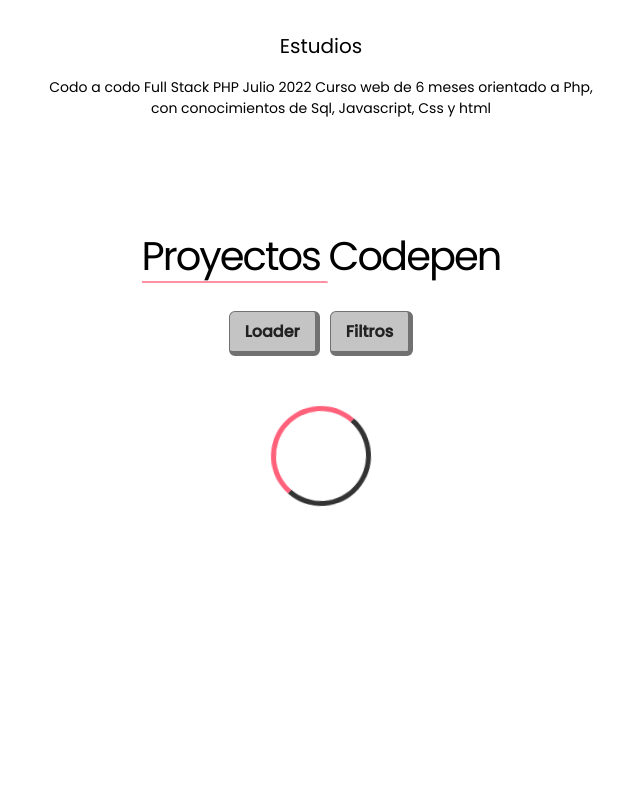
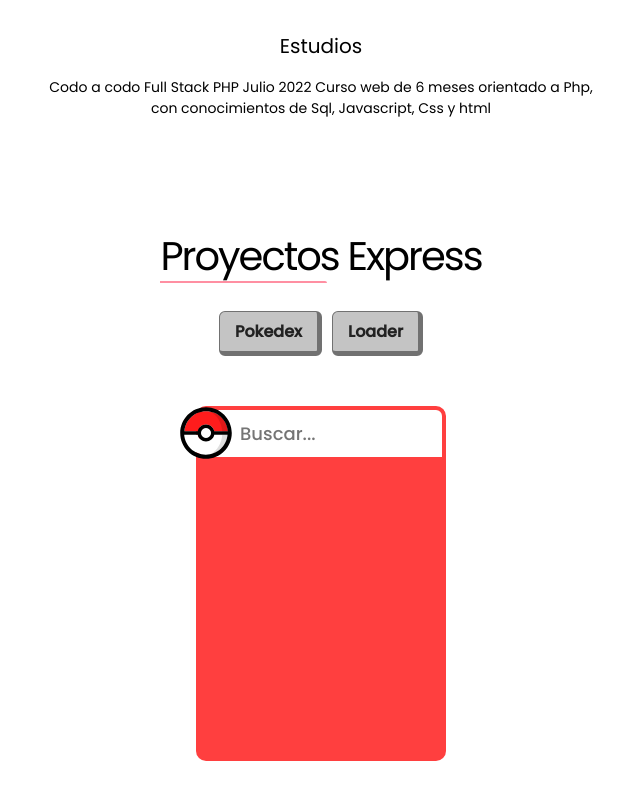
Before and after one commit to pa-ku/portfolio, a React (Vite) app: page / in a window 1280 px wide. Shown: the part 1938-2738 px from the top of the page, without its empty margins (319-959 px from the left). Built offline with nearby package versions, Linux system fonts and the light colour scheme; a web font is replaced by a local one.

Commit message:
new features
margen en los proyectos mobile
nueva pokedex

```diff
--- a/src/App.jsx
+++ b/src/App.jsx
@@ -29,6 +29,7 @@ const ProyectosContainer = styled.div`
   justify-content: center;
   flex-direction: column;
   gap: 50px;
+   margin-inline: 15px;
   @media(max-width:800px){
     gap: 80px;
   }
--- a/src/components/proyects_codepen/CodepenLayout.jsx
+++ b/src/components/proyects_codepen/CodepenLayout.jsx
@@ -56,8 +56,8 @@ const NavButton = styled.div`
 `;
 
 export default function CodepenLayout() {
-  const proyects = [<Loader />, <Filter />];
-  const proyectsName = ["Loader", "Filtros"];
+  const proyects = [ <Filter />,<Loader />,];
+  const proyectsName = ["Pokedex","Loader", ];
 
   const [index, setIndex] = useState(0);
 
@@ -75,7 +75,7 @@ export default function CodepenLayout() {
   return (
     <>
       <Wrapper>
-        <Title $altButton>Proyectos Codepen</Title>
+        <Title $altButton>Proyectos Express</Title>
         <NavContainer>
           {proyects.map((project, index) => (
             <CheckBox
--- a/src/components/proyects_codepen/Filter.jsx
+++ b/src/components/proyects_codepen/Filter.jsx
@@ -1,16 +1,18 @@
 import React, { useState } from "react";
 import styled from "styled-components";
 import CheckBox from "../ui/CheckBox";
-
+import PokeBallLogo from '../../assets/img/logos/pokeball-logo.svg'
 const InputFilter = styled.input`
-  border-radius: 10px;
+  border-radius: 10px 10px 0px 0px;
   padding: 10px;
-  width: 200px;
+  padding-left: 40px;
+  width: 250px;
   font-weight: 500;
   font-size: 18px;
-  border: 4px solid #9cd9ff;
+  border: 4px solid #ff3f3f;
+
   &:focus {
-    border-color: #3fb5ff;
+    border-color: #ff3f3f;
     outline: 0px;
   }
 `;
@@ -18,17 +20,63 @@ const InputFilter = styled.input`
 const FilterContainer = styled.div`
   display: flex;
   align-items: center;
-  justify-content: center;
+  justify-content: start;
   flex-direction: column;
-  background-color: var(--main-pink-250);
-  width: 200px;
+  background-color:#ff3f3f;
+  width: 250px;
+  height: 300px;
   font-weight: 500;
   text-transform: uppercase;
-  border-radius: 20px;
+  border-radius:0px 0px 10px 10px;
   padding: 20px;
-  gap: 10px;
+
+
   text-align: center;
+  position: relative;
 `;
+
+const Item = styled.p`
+color: #fff;
+padding: 10px;
+cursor: pointer;
+font-weight: 800;
+letter-spacing: 3px;
+&:hover{
+  color: #fff;
+&:hover .poke-card{
+translate: 85%;
+
+border-radius: 10px 10px 10px 0px;
+}
+}
+`
+
+const PokeCard =styled.div`
+background-color: #fd6565;
+opacity: 1;
+position: absolute;
+opacity: 1;
+top: -55px;
+border-radius: 10px 10px 10px 10px;
+left: 0px;
+writing-mode: vertical-rl;
+z-index: -1;
+width: 250px;
+height: 355px;
+transition:500ms;
+pointer-events: none;
+text-align: center;
+`
+const PokeTitle = styled.h1`
+
+`
+const PokeLogo = styled.img`
+position: absolute;
+width: 60px;
+translate: -20px -3px;
+`
+
+
 export default function Filter() {
   const arrProducts = [
     "🥕 zanahoria",
@@ -65,17 +113,35 @@ export default function Filter() {
 
   return (
     <>
+<div>
+
+    <div>
+<PokeLogo src={PokeBallLogo} alt="" />
       <InputFilter
         placeholder="Buscar..."
         onChange={FilterHandler}
         type="text"
-      />
+        />
+        </div>
 
 
       <FilterContainer>
-        {query && filteredProducts.map((item) => <p key={item}>{item}</p>)}
-        {query === "" && "Ingresa una verdura!"}
+        {query && filteredProducts.map((item) =>
+          <>
+            <Item key={item}>
+              {item}
+              <PokeCard className="poke-card">
+            <PokeTitle>{item}</PokeTitle>
+              </PokeCard>
+
+              </Item>
+
+          </>
+        )
+
+      }
       </FilterContainer>
+      </div>
     </>
   );
 }
```
Also changed, not shown: src/assets/img/logos/pokeball-logo.svg (added).
